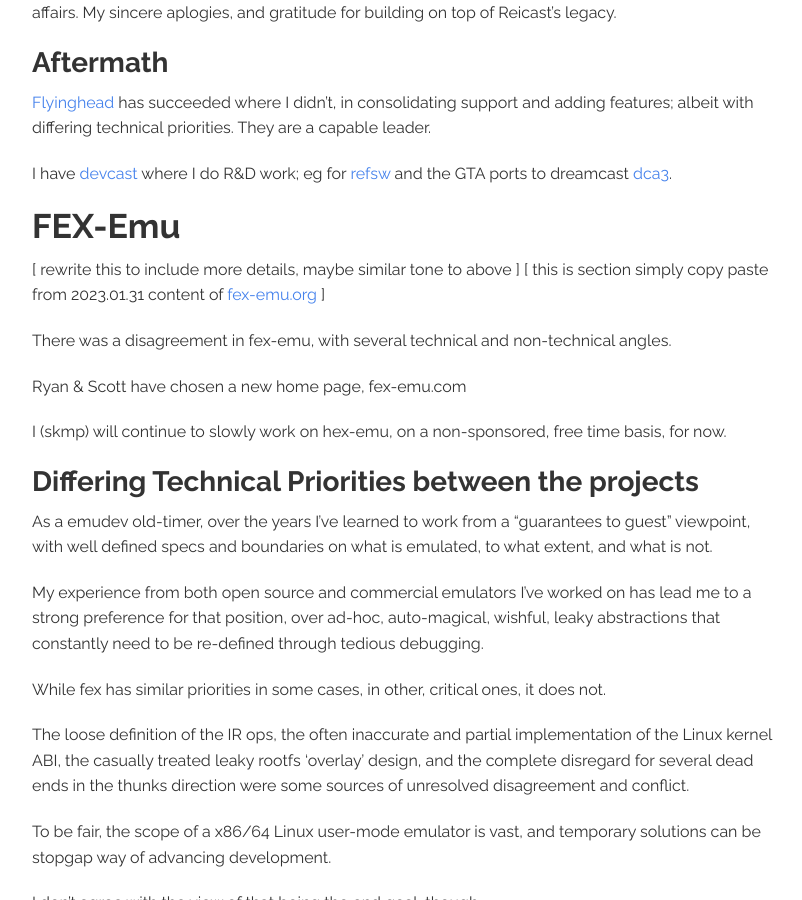
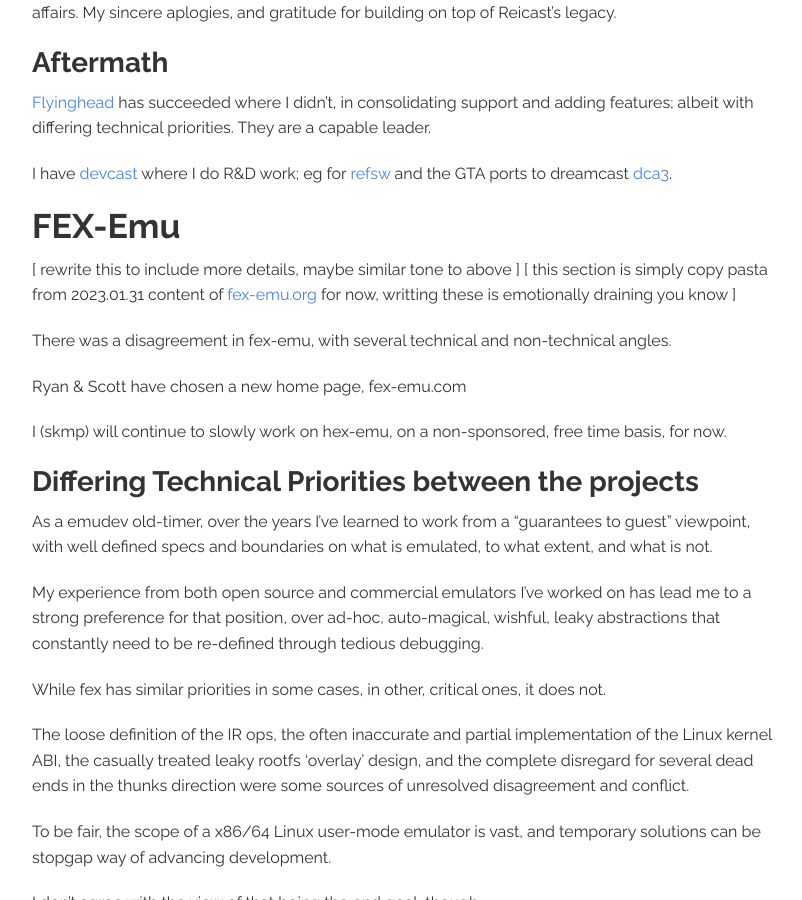
Before and after one commit to skmp/skmp.dev, a Jekyll site: the page built from _posts/2025-09-25-emudrama.md, in a window 1280 px wide and 900 px high, scrolled down 2399 px. Shown: the whole window, without its empty margins (43-845 px from the left). Built offline with Jekyll 4.4.1, drawn with Linux system fonts in a browser that asks for light colours.

Commit message:
Update 2025-09-25-emudrama.md

```diff
--- a/_posts/2025-09-25-emudrama.md
+++ b/_posts/2025-09-25-emudrama.md
@@ -32,7 +32,7 @@
 
 ## FEX-Emu
 [ rewrite this to include more details, maybe similar tone to above ]
-[ this is section simply copy paste from 2023.01.31 content of [fex-emu.org](https://web.archive.org/web/20230405072217/https://fex-emu.org/) ]
+[ this section is simply copy pasta from 2023.01.31 content of [fex-emu.org](https://web.archive.org/web/20230405072217/https://fex-emu.org/) for now, writting these is emotionally draining you know ]
 
 There was a disagreement in fex-emu, with several technical and non-technical angles.
 
```
